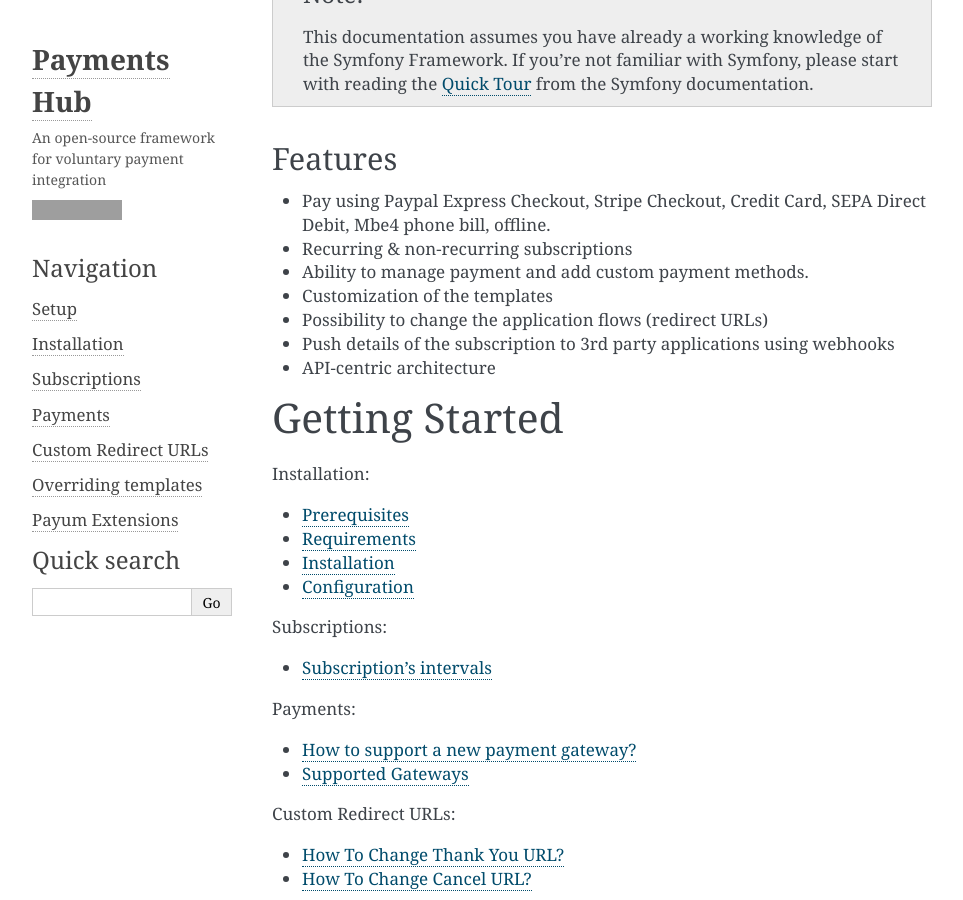
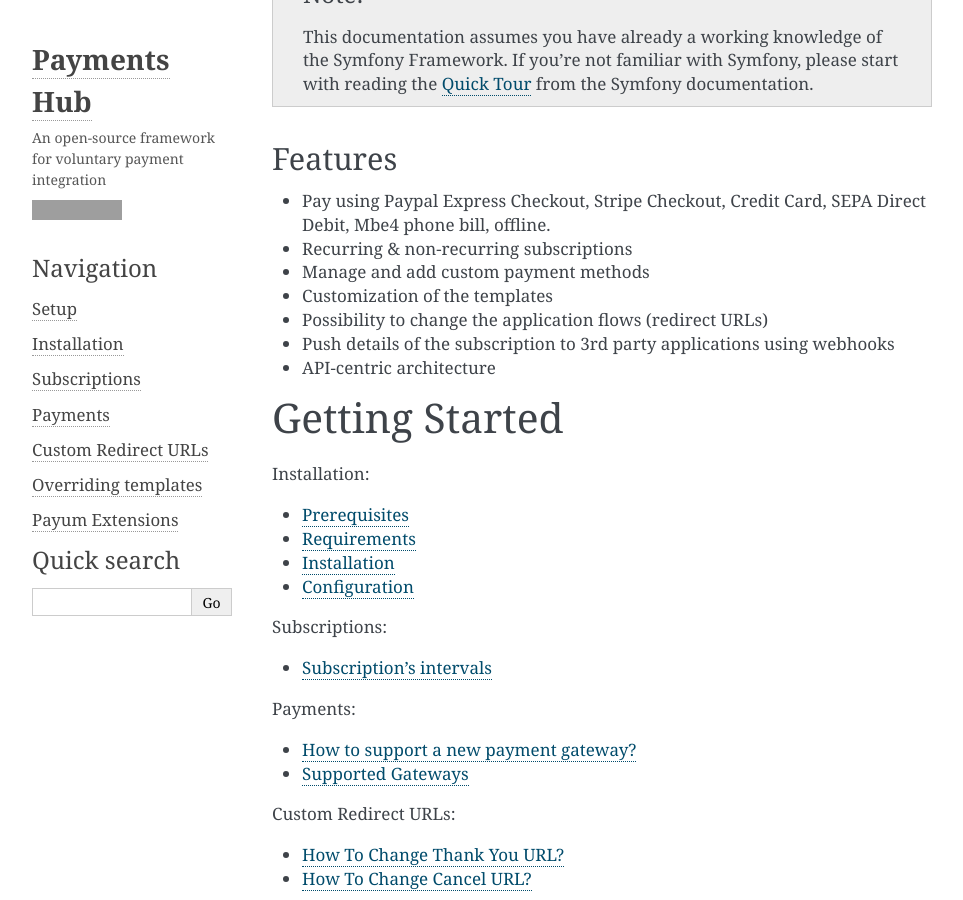
Before and after one commit to PayHelper/payments-hub, a Sphinx documentation site: the page built from docs/index.rst, in a window 1280 px wide and 900 px high, scrolled down 328 px. Shown: the whole window, without its empty margins (148-1111 px from the left). Built offline with Sphinx 7.4.7, drawn with Linux system fonts in a browser that asks for light colours; pages that are not in the unit, such as notebooks, are missing from menus; grey boxes are pictures that could not be loaded.

Commit message:
fixed features

```diff
--- a/docs/index.rst
+++ b/docs/index.rst
@@ -22,7 +22,7 @@
 
 - Pay using Paypal Express Checkout, Stripe Checkout, Credit Card, SEPA Direct Debit, Mbe4 phone bill, offline.
 - Recurring & non-recurring subscriptions
-- Ability to manage payment and add custom payment methods.
+- Manage and add custom payment methods
 - Customization of the templates
 - Possibility to change the application flows (redirect URLs)
 - Push details of the subscription to 3rd party applications using webhooks
```
